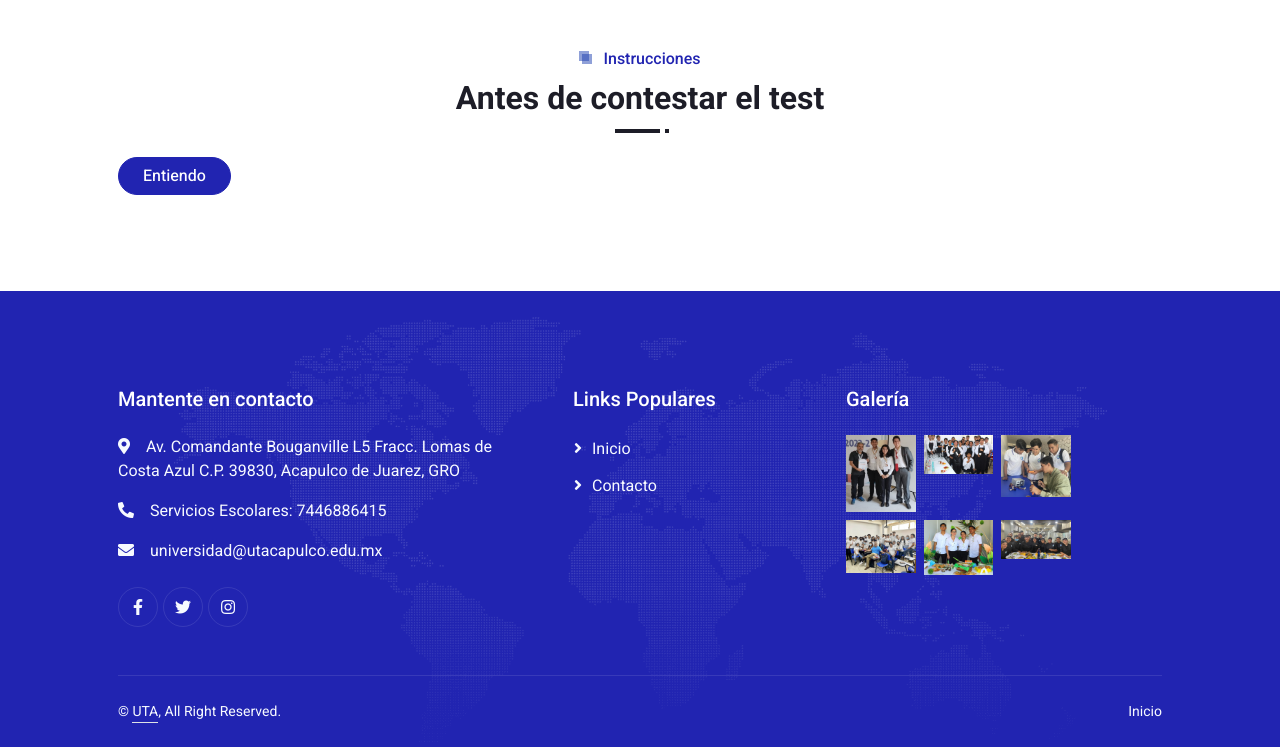
After one commit to diazhdez/kuder, a Flask app: template templates/instrucciones_2.html in a window 1280 px wide. The commit adds this page. Shown: the part 97-844 px from the top of the page. Run offline with Flask 3, Linux system fonts and the light colour scheme; the template is opened without the code that fills it, so the values that code supplies are empty; some libraries are stand-ins or nearby versions.

Commit message:
se agrego archivos html

```diff
--- a/templates/hubspot.html
+++ b/templates/hubspot.html
@@ -44,7 +44,7 @@
                             body: JSON.stringify(formData)
                         }).then(function (response) {
                             // Redirige al usuario a la ruta '/test/' después de enviar el formulario
-                            window.location.href = '/test/';
+                            window.location.href = '/instrucciones/';
                         }).catch(function (error) {
                             console.error('Error:', error);
                         });
--- /dev/null
+++ b/templates/instrucciones_2.html
@@ -0,0 +1,39 @@
+{% extends "layout.html" %}
+
+{% block one %}
+<a href="{{ url_for('user.user') }}" class="navbar-brand p-0">
+    <h1 class="m-0"><i class="fa fa-search me-2"></i>Kuder<span class="fs-5"></span></h1>
+</a>
+{% endblock %}
+
+{% block two %}
+<a href="{{ url_for('user.results') }}" class="nav-item nav-link">Resultados</a>
+<a href="{{ url_for('session.logout') }}" class="nav-item nav-link">Cerrar Sesión</a>
+{% endblock %}
+
+{% block content %}
+<div class="container-xxl py-5">
+    <div class="container px-lg-5">
+        <div class="section-title position-relative text-center pb-2 wow fadeInUp" data-wow-delay="0.1s">
+            <h6 class="position-relative d-inline text-primary ps-4">Instrucciones</h6>
+            <h2 class="mt-2">Antes de contestar el test</h2>
+        </div>
+        <div class="row g-5">
+            <div class="col-lg-6 wow fadeInUp" data-wow-delay="0.1s">
+                <div class="d-flex align-items-center mt-4">
+                    <a class="btn btn-primary rounded-pill px-4 me-3" href="{{ url_for('user.test') }}">Entiendo</a>
+                </div>
+            </div>
+        </div>
+    </div>
+</div>
+{% endblock %}
+
+{% block first_block %}
+<a class="btn btn-link" href="{{ url_for('user.user') }}">Inicio</a>
+<a class="btn btn-link" href="{{ url_for('main.contact') }}">Contacto</a>
+{% endblock %}
+
+{% block second_block %}
+<a href="{{ url_for('user.user') }}">Inicio</a>
+{% endblock %}
--- a/templates/user.html
+++ b/templates/user.html
@@ -8,7 +8,7 @@
 
 {% block two %}
 {% if user.has_completed_survey %}
-<a href="{{ url_for('user.results') }}" class="nav-item nav-link">Resultados</a>
+<a href="{{ url_for('user.instrucciones_formulario') }}" class="nav-item nav-link">Resultados</a>
 {% else %}
 <a href="{{ url_for('user.hubspot') }}" class="nav-item nav-link">Test</a>
 {% endif %}
@@ -44,7 +44,7 @@
                     <a class="btn btn-primary rounded-pill px-4 me-3"
                         href="{{ url_for('user.results') }}">Resultados</a>
                     {% else %}
-                    <a class="btn btn-primary rounded-pill px-4 me-3" href="{{ url_for('user.hubspot') }}">Empezar</a>
+                    <a class="btn btn-primary rounded-pill px-4 me-3" href="{{ url_for('user.instrucciones_formulario') }}">Empezar</a>
                     {% endif %}
                 </div>
             </div>
--- a/templates/users.html
+++ b/templates/users.html
@@ -90,7 +90,7 @@
                             <div class="row mt-3">
                                 <div class="col">
                                     <small>Carrera a postularse</small>
-                                    <input type="text" class="form-control" value="{{ user.carrera_a_postulars }}"
+                                    <input type="text" class="form-control" value="{{ user.carrera_a_postularse }}"
                                         readonly>
                                 </div>
                             </div>
```
Also changed, not shown: routes/user.py (+35 -3 lines), templates/instrucciones_1.html (added, +39 -0 lines).
